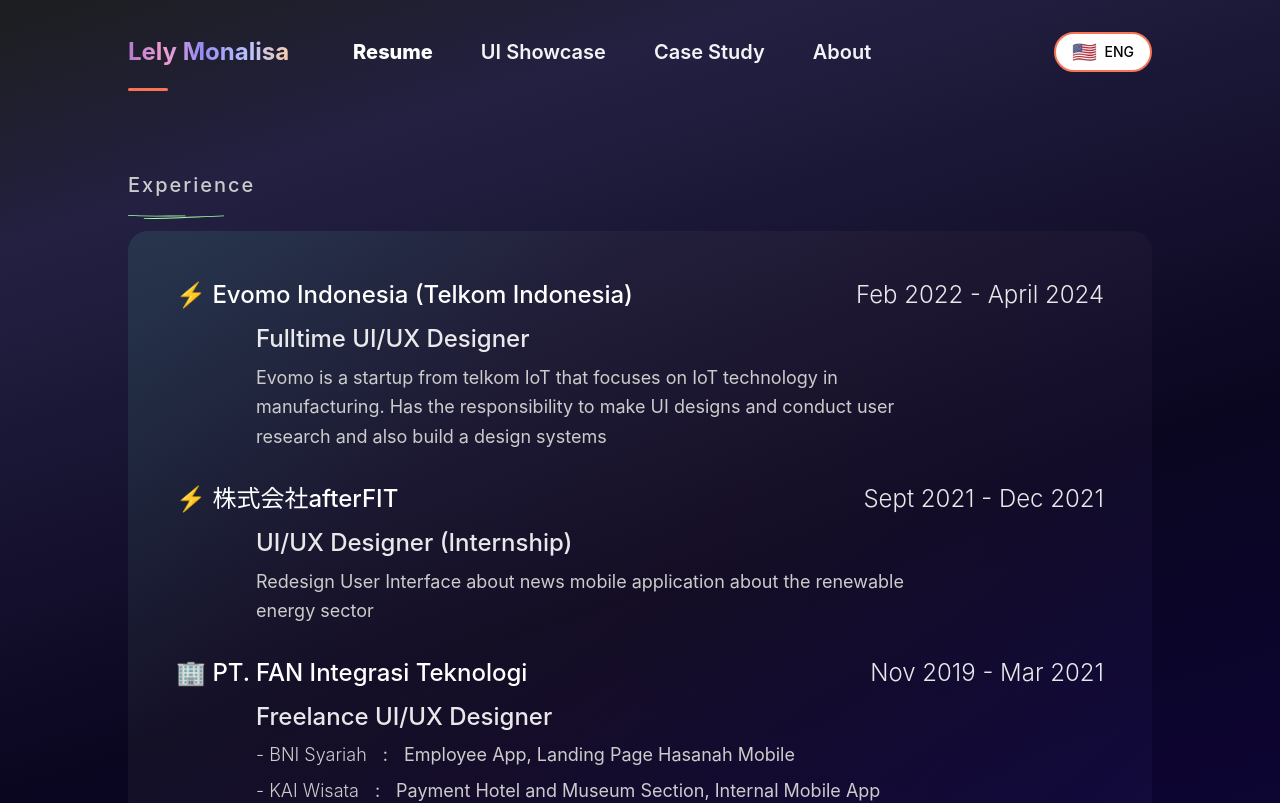
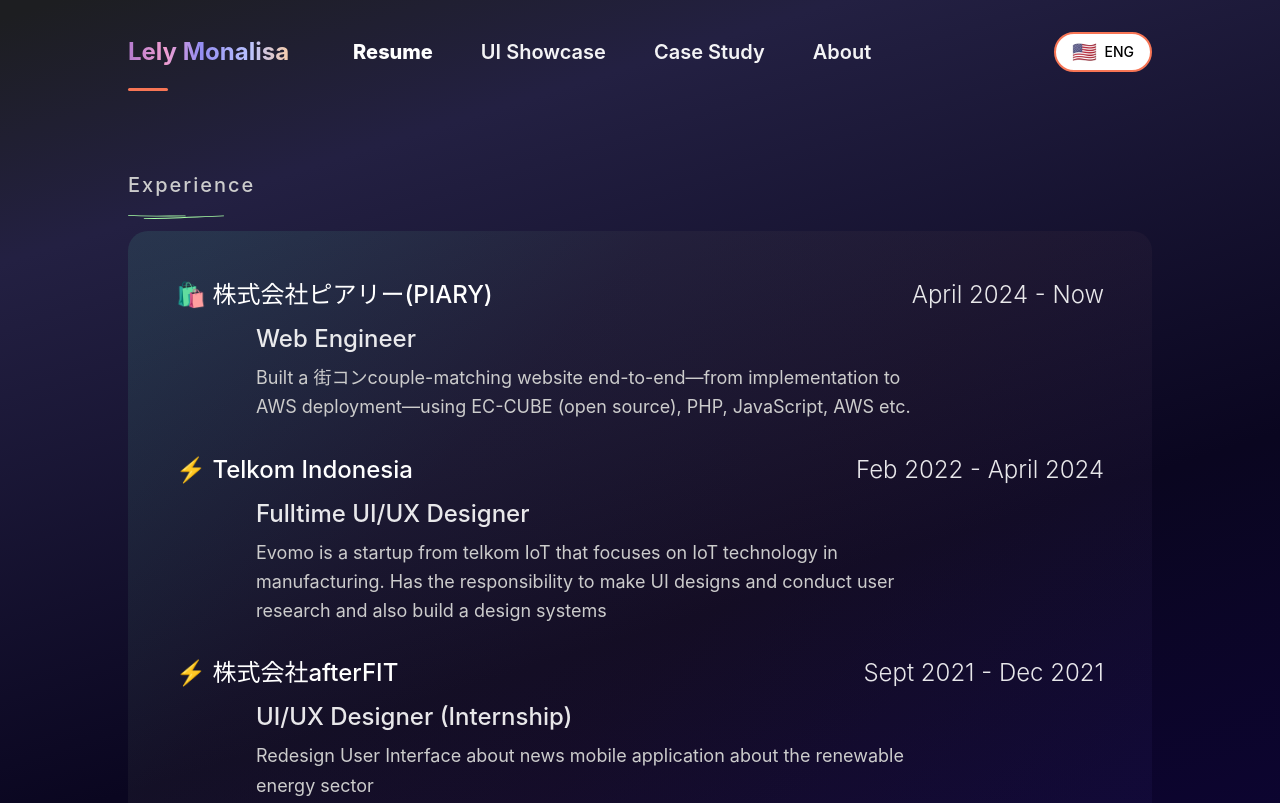
Before and after one commit to lelymonalisa/Portfolio, a React (Vite) app: page / in a window 1280 px wide. Shown: the top 803 px of the page. Built offline with nearby package versions, Linux system fonts and the light colour scheme.

Commit message:
add entry for new job

```diff
--- a/src/app/i18n/translations.ts
+++ b/src/app/i18n/translations.ts
@@ -15,7 +15,13 @@ export const translations = {
       title: "Experience",
       jobs: [
         {
-          company: "⚡ Evomo Indonesia (Telkom Indonesia)",
+          company: "🛍️ 株式会社ピアリー(PIARY)",
+          period: "April 2024 - Now",
+          role: "Web Engineer",
+          description: "Built a 街コンcouple-matching website end-to-end—from implementation to AWS deployment—using EC-CUBE (open source), PHP, JavaScript, AWS etc.",
+        },
+        {
+          company: "⚡ Telkom Indonesia",
           period: "Feb 2022 - April 2024",
           role: "Fulltime UI/UX Designer",
           description: "Evomo is a startup from telkom IoT that focuses on IoT technology in manufacturing. Has the responsibility to make UI designs and conduct user research and also build a design systems",
@@ -223,7 +229,19 @@ export const translations = {
       title: "経験",
       jobs: [
         {
-          company: "⚡ Evomo Indonesia (Telkom Indonesia)",
+          company: "🛍️ 株式会社ピアリー(PIARY)",
+          period: "2024年4月 - 現在",
+          role: "Webエンジニア",
+          description: "EC-CUBE（オープンソース）、PHP、JavaScript、AWSなどを使用し、街コン婚活マッチングサイトの実装からAWSデプロイまでエンドツーエンドで構築。",
+        },
+        {
+          company: "⚡Telkom Indonesia",
+          period: "2022年2月 - 2024年4月",
+          role: "フルタイムUI/UXデザイナー",
+          description: "Evomoは、製造業のIoT技術に焦点を当てたtelkom IoTのスタートアップです。UIデザインを作成し、ユーザーリサーチを実施し、デザインシステムを構築する責任があります",
+        },
+        {
+          company: "⚡ Telkom Indonesia",
           period: "2022年2月 - 2024年4月",
           role: "フルタイムUI/UXデザイナー",
           description: "Evomoは、製造業のIoT技術に焦点を当てたtelkom IoTのスタートアップです。UIデザインを作成し、ユーザーリサーチを実施し、デザインシステムを構築する責任があります",
```
